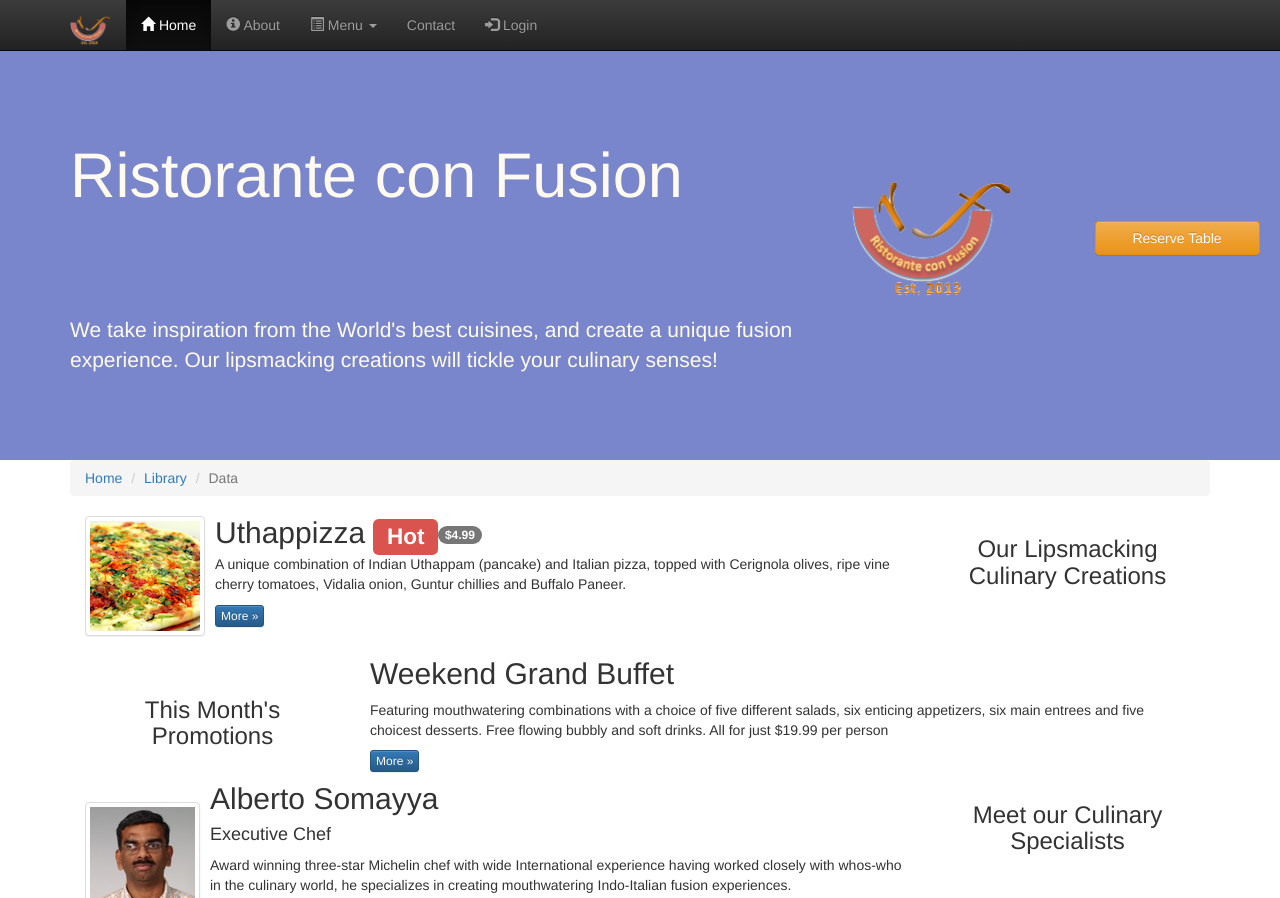
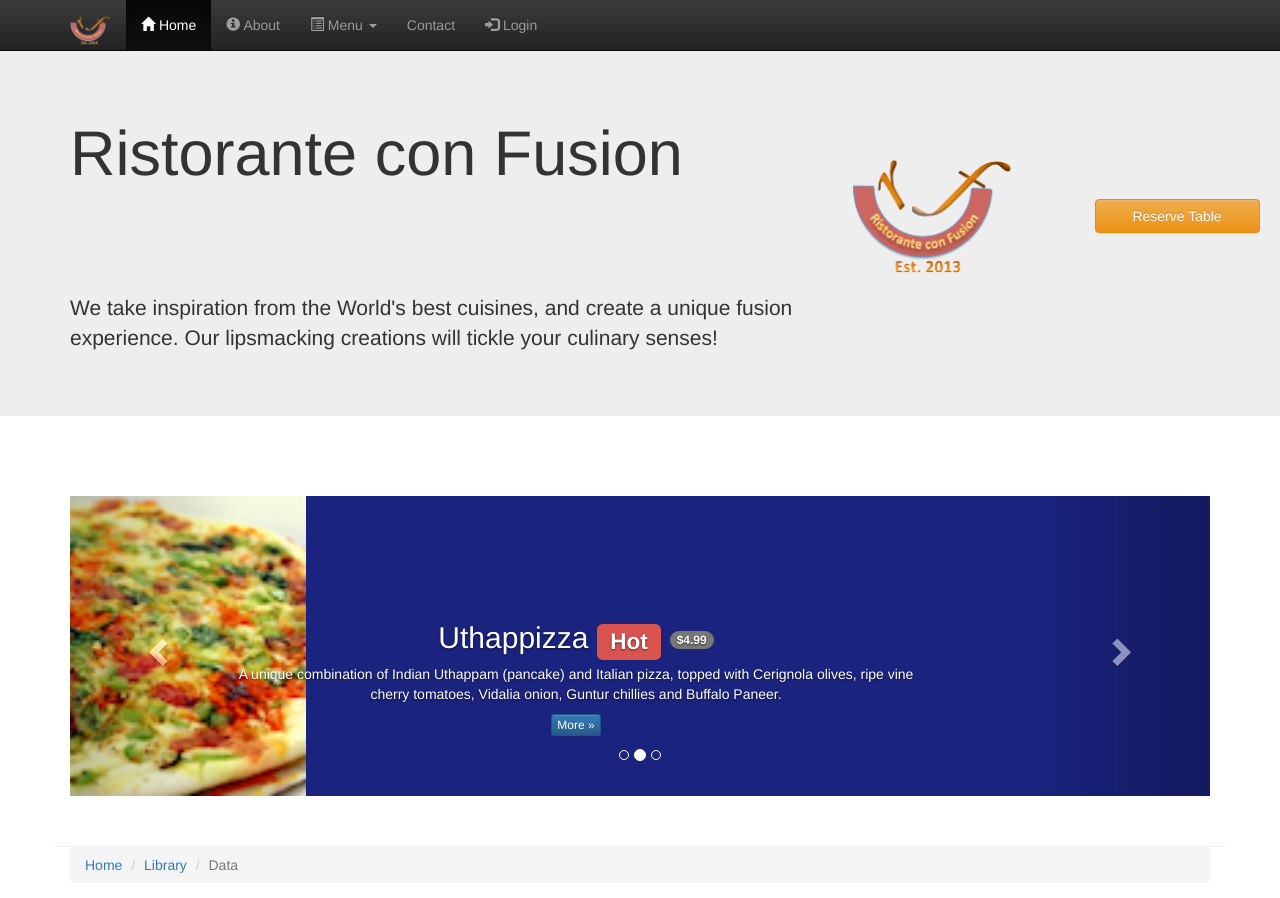
Before and after one commit to Rauk/web-frameworks-CR4, a plain HTML site: page index.html in a window 1280 px wide. Shown: the top 898 px of the page. Drawn offline with nearby package versions, Linux system fonts and the light colour scheme.

Commit message:
carousel

```diff
--- a/css/mystyles.css
+++ b/css/mystyles.css
@@ -76,3 +76,15 @@ body{
 .affix {
     top:100px;
 }
+.carousel {
+    background:#1A237E;
+}
+.carousel .item {
+  height: 300px;
+}
+.item img {
+    position: absolute;
+    top: 0;
+    left: 0;
+    min-height: 300px;
+}s
--- a/index.html
+++ b/index.html
@@ -8,8 +8,8 @@
 <!--        <meta http-equiv="Content-Type" content="text/html; charset=windows-1252">-->
 
         <title>Ristorante Con Fusion</title>
+        <link href="css/mystyles.css" rel="stylesheet">
         <link href="css/bootstrap.min.css" rel="stylesheet">
-        <link href="css/mystyles.css" rel="stylesheet">
         <link href="css/bootstrap-theme.min.css" rel="stylesheet">
         <link href="css/bootstrap-social.css" rel="stylesheet">
         <link href="css/font-awesome.min.css" rel="stylesheet">
@@ -123,6 +123,66 @@
     </header>
 
     <div class="container">
+        <div class="row row-content">
+            <div class="col-xs-12">
+                <div id="mycarousel" class="carousel slide" data-ride="carousel">
+                     <!-- Indicators -->
+                    <ol class="carousel-indicators">
+                        <li data-target="#mycarousel" data-slide-to="0" class="active"></li>
+                        <li data-target="#mycarousel" data-slide-to="1"></li>
+                        <li data-target="#mycarousel" data-slide-to="2"></li>
+                    </ol>
+                    <div class="carousel-inner" role="listbox">
+                        <div class="item active">
+                            <img class="img-responsive"
+                             src="img/uthappizza.png" alt="Uthappizza">
+                            <div class="carousel-caption">
+                            <h2>Uthappizza  <span class="label label-danger">Hot</span> <span class="badge">$4.99</span></h2>
+                            <p>A unique combination of Indian Uthappam (pancake) and
+                              Italian pizza, topped with Cerignola olives, ripe vine
+                              cherry tomatoes, Vidalia onion, Guntur chillies and
+                              Buffalo Paneer.</p>
+                            <p><a class="btn btn-primary btn-xs" href="/index.html">More &raquo;</a></p>
+                            </div>
+                        </div>
+                        <div class="item">
+                            ...
+                            <div class="carousel-caption">
+                                <h2>Weekend Grand Buffet</h2>
+                                <p>Featuring mouthwatering combinations with a choice of five different salads, six enticing appetizers, six main entrees and five choicest desserts. Free flowing bubbly and soft drinks. All for just $19.99 per person </p>
+                <!--                <p><a href="https://d396qusza40orc.cloudfront.net/phoenixassets/web-frameworks/index.html#">More »</a></p>-->
+                                <p><a class="btn btn-primary btn-xs" href="#">More &raquo;</a></p>
+                            </div>
+                        </div>
+                        <div class="item">
+                            <a href="#">
+                                <img class="media-object img-thumbnail"
+                                 src="img/alberto.png" alt="Alberto Somayya">
+                            </a>
+                            <div class="carousel-caption">
+                                <h2 class="media-heading">Alberto Somayya</h2>
+                                <h4>Executive Chef</h4>
+                                <p>Award winning three-star Michelin chef with wide
+                                 International experience having worked closely with
+                                 whos-who in the culinary world, he specializes in
+                                  creating mouthwatering Indo-Italian fusion experiences.
+                                 </p>
+                                <p><a class="btn btn-primary btn-xs" href="#">More &raquo;</a></p>
+                            </div>
+                        </div>
+                    </div>
+                    <!-- Controls -->
+                    <a class="left carousel-control" href="#mycarousel" role="button" data-slide="prev">
+                        <span class="glyphicon glyphicon-chevron-left" aria-hidden="true"></span>
+                        <span class="sr-only">Previous</span>
+                    </a>
+                    <a class="right carousel-control" href="#mycarousel" role="button" data-slide="next">
+                        <span class="glyphicon glyphicon-chevron-right" aria-hidden="true"></span>
+                        <span class="sr-only">Next</span>
+                    </a>
+                </div>
+            </div>
+        </div>
         <ol class="breadcrumb">
           <li><a href="#">Home</a></li>
           <li><a href="#">Library</a></li>
```
